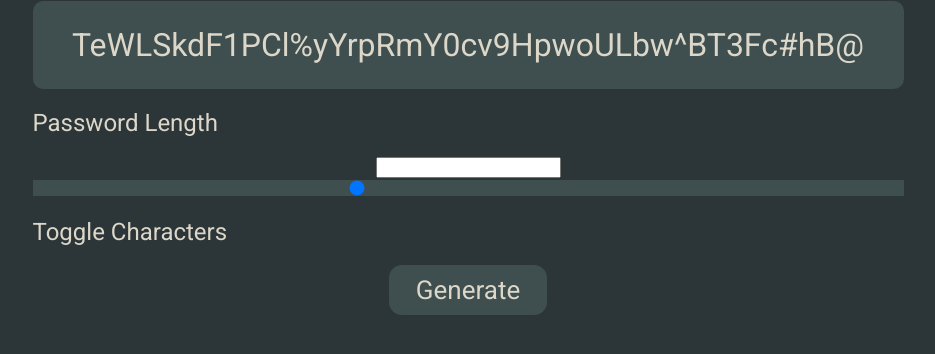
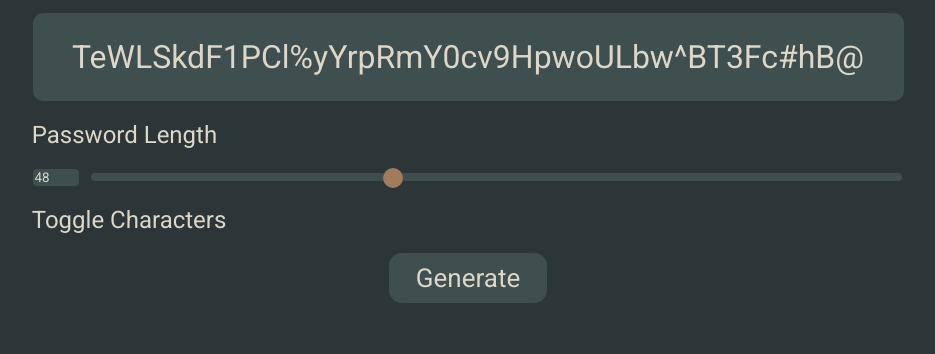
Before and after one commit to Kraktoos/password_generator, a plain HTML site: page index.html in a window 1280 px wide. Shown: the part 338-692 px from the top of the page, without its empty margins (172-1107 px from the left). Drawn offline with Linux system fonts and the light colour scheme.

Commit message:
messed around with the slider a bit more

```diff
--- a/index.html
+++ b/index.html
@@ -20,8 +20,10 @@
       <div class="h2-container">
         <h2>Password Length</h2>
       </div>
-      <input type="number" name="slider-value" id="slider-value" />
-      <input type="range" min="1" max="128" value="48" class="slider" />
+      <div id="slider-container">
+        <input type="number" name="slider-value" id="slider-value" min="1" max="128" value="48" />
+        <input type="range" min="1" max="128" value="48" class="slider" />
+      </div>
       <div class="h2-container">
         <h2>Toggle Characters</h2>
       </div>
--- a/styles.css
+++ b/styles.css
@@ -52,30 +52,67 @@ h1 {
   background-color: red;
 }
 
+#slider-container {
+  display: flex;
+  align-items: center;
+}
+
+#slider-value {
+  font-family: "Roboto", sans-serif;
+  border: none;
+  width: 42px;
+  margin-right: 10px;
+  background-color: #3f4e4f;
+  border-radius: 4px;
+  color: #dcd7c9;
+}
+
 input[type="range"] {
-  width: 871px;
+  width: 811px;
   -webkit-appearance: none;
+  -moz-appearance: none;
   appearance: none;
-  background: transparent;
+  background: #3f4e4f;
+  height: 8px;
+  border-radius: 5px;
   outline: none;
   cursor: pointer;
 }
 
 input[type="range"]::-webkit-slider-runnable-track {
-  accent-color: #a27b5c;
-  background-color: #3f4e4f;
+  -webkit-appearance: none;
+  height: 8px;
 }
 
-input[type="range"]::-moz-range-track {
-  background-color: #3f4e4f;
-  accent-color: #a27b5c;
+input[type="range"]::-moz-track {
+  -moz-appearance: none;
+  height: 8px;
+}
+
+input[type="range"]::-webkit-slider-thumb {
+  -webkit-appearance: none;
+  height: 20px;
+  width: 20px;
+  border: none;
+  border-radius: 50%;
+  margin-top: -5.5px;
+  background-color: #a27b5c;
+}
+
+input[type="range"]::-moz-range-thumb {
+  -moz-appearance: none;
+  height: 20px;
+  width: 20px;
+  border: none;
+  border-radius: 50%;
+  background-color: #a27b5c;
 }
 
 .h2-container {
   display: flex;
   flex-direction: column;
   align-items: left;
-  width: 871px;
+  width: 872.5px;
 }
 
 h2 {
```
